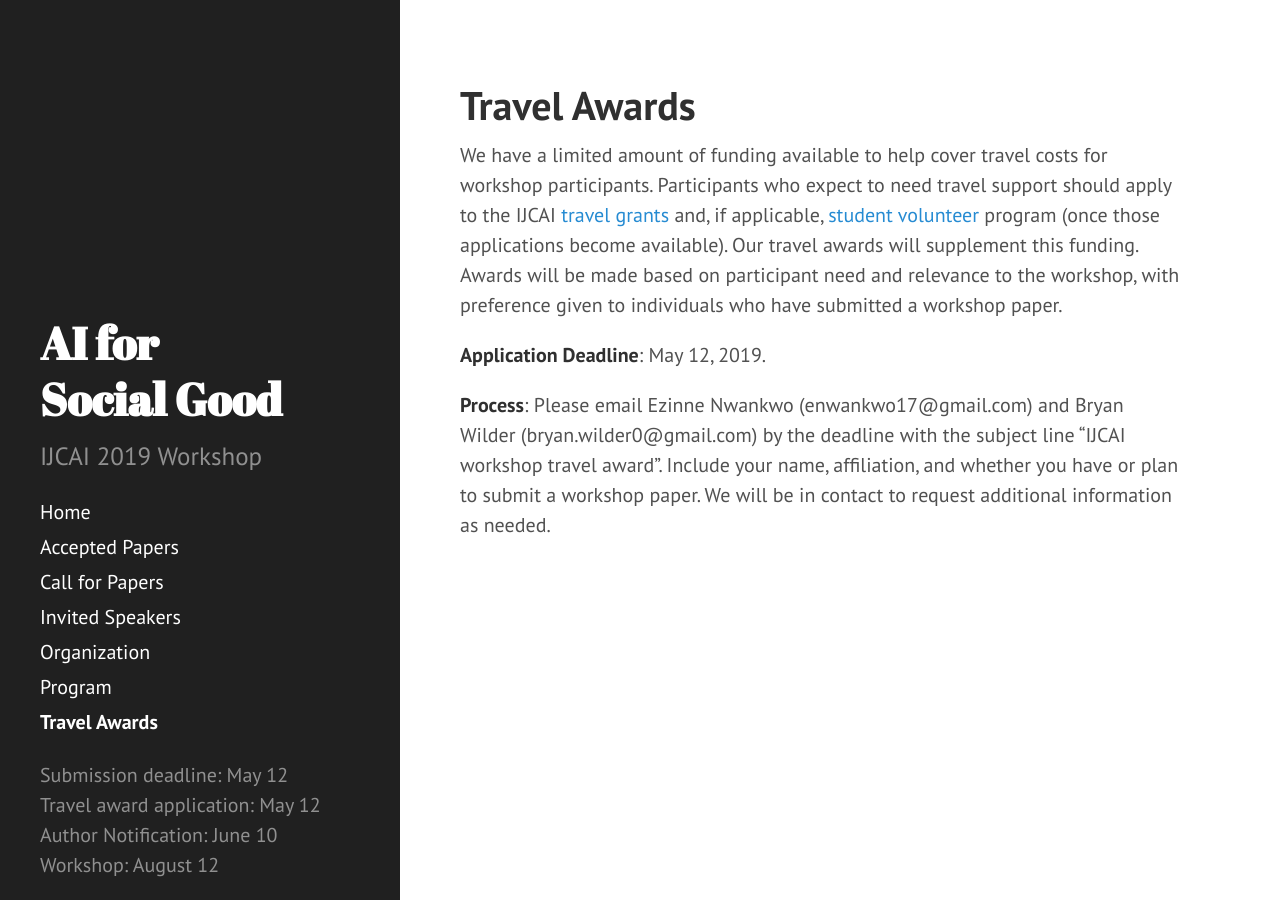
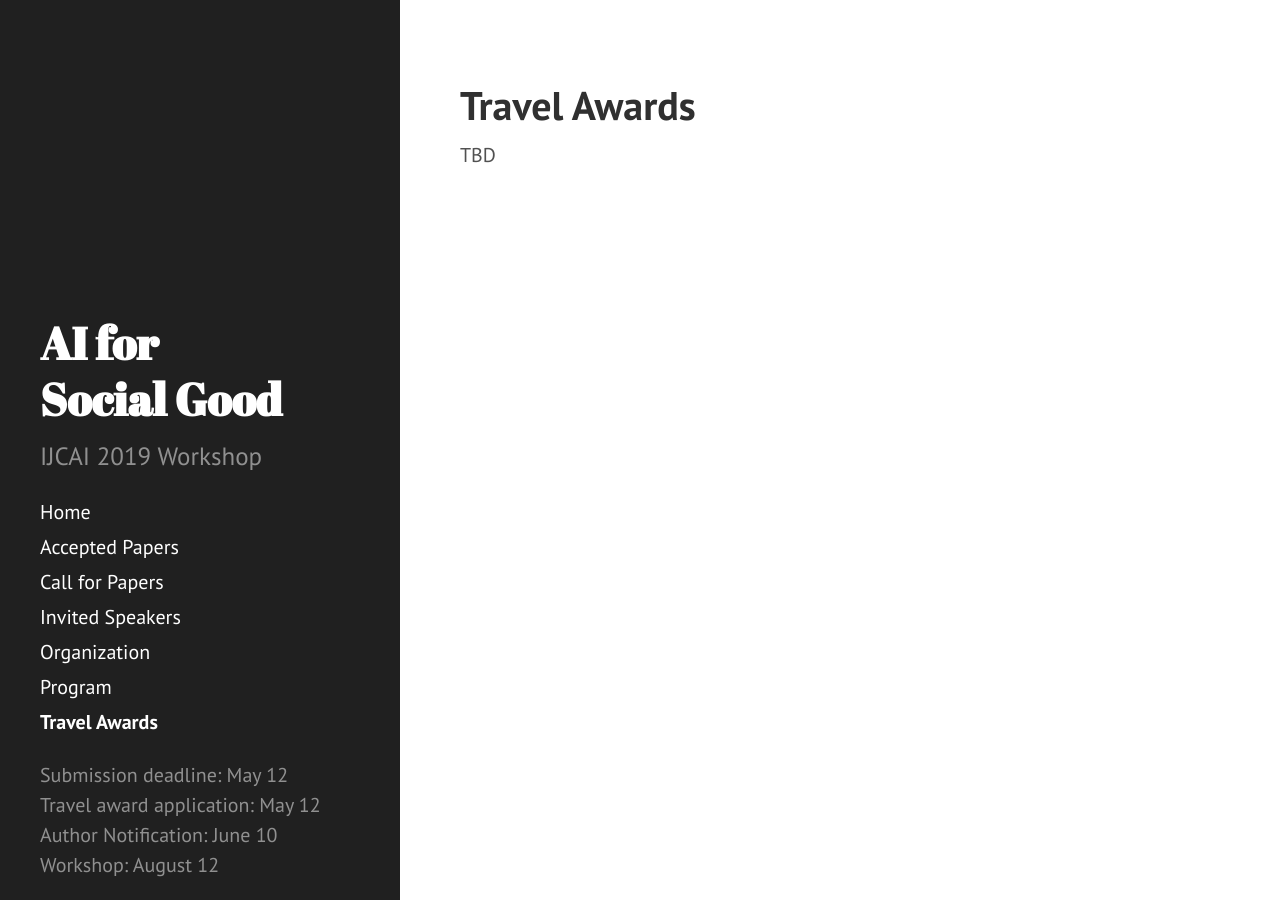
Before and after one commit to slremy/aiforpublichealth.github.io, a Jekyll site: the page built from travel.md, in a window 1280 px wide. Built offline with Jekyll 4.4.1, drawn with Linux system fonts in a browser that asks for light colours.

Commit message:
Update travel.md

```diff
--- a/travel.md
+++ b/travel.md
@@ -2,13 +2,7 @@
 layout: page
 title: Travel Awards
 ---
-
-We have a limited amount of funding available to help cover travel costs for workshop participants. Participants who expect to need travel support should apply to the IJCAI [travel grants](https://www.ijcai19.org/travel-grants.html) and, if applicable, [student volunteer](https://www.ijcai19.org/call-for-volunteers.html) program (once those applications become available). Our travel awards will supplement this funding. Awards will be made based on participant need and relevance to the workshop, with preference given to individuals who have submitted a workshop paper.
-
-**Application Deadline**: May 12, 2019.
-
-**Process**: Please email Ezinne Nwankwo (enwankwo17@gmail.com) and Bryan Wilder (bryan.wilder0@gmail.com) by the deadline with the subject line "IJCAI workshop travel award". Include your name, affiliation, and whether you have or plan to submit a workshop paper. We will be in contact to request additional information as needed.
-
+TBD
 
 <div class="posts">
   {% for post in paginator.posts %}
```
